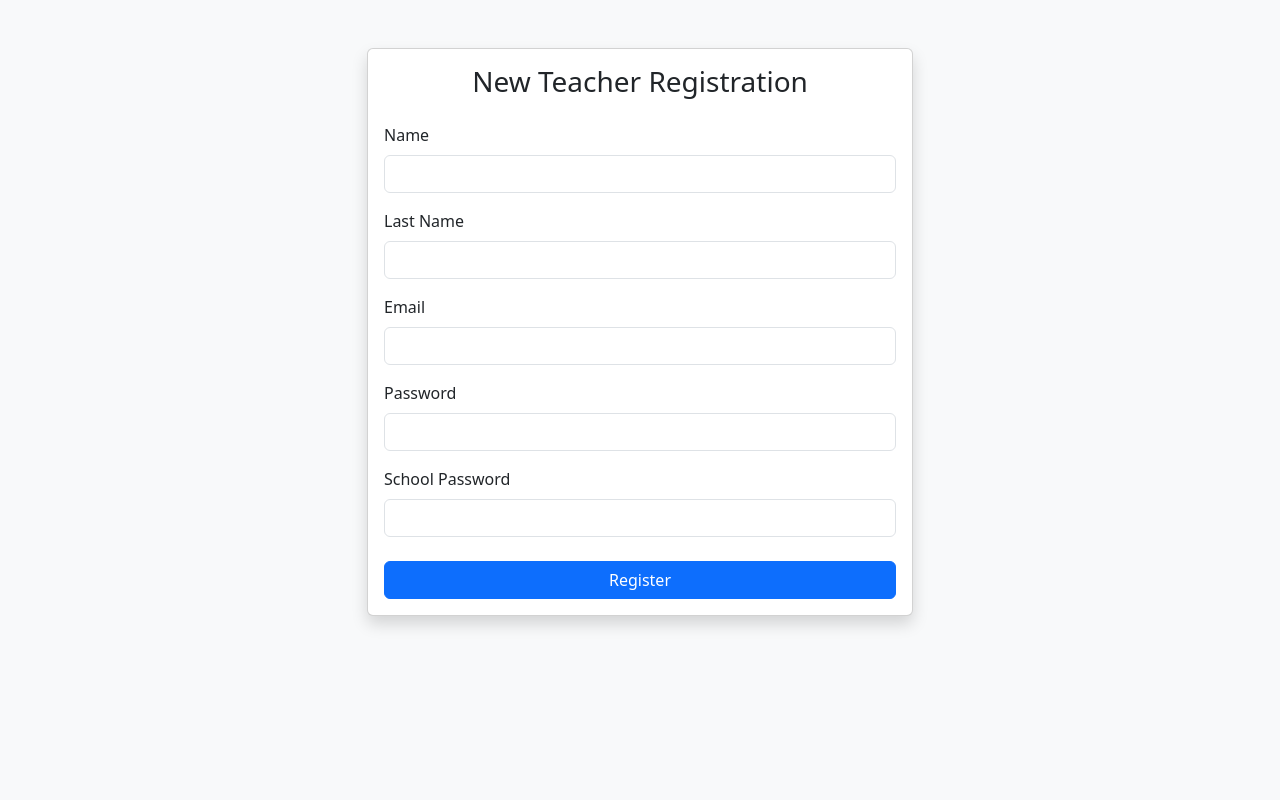
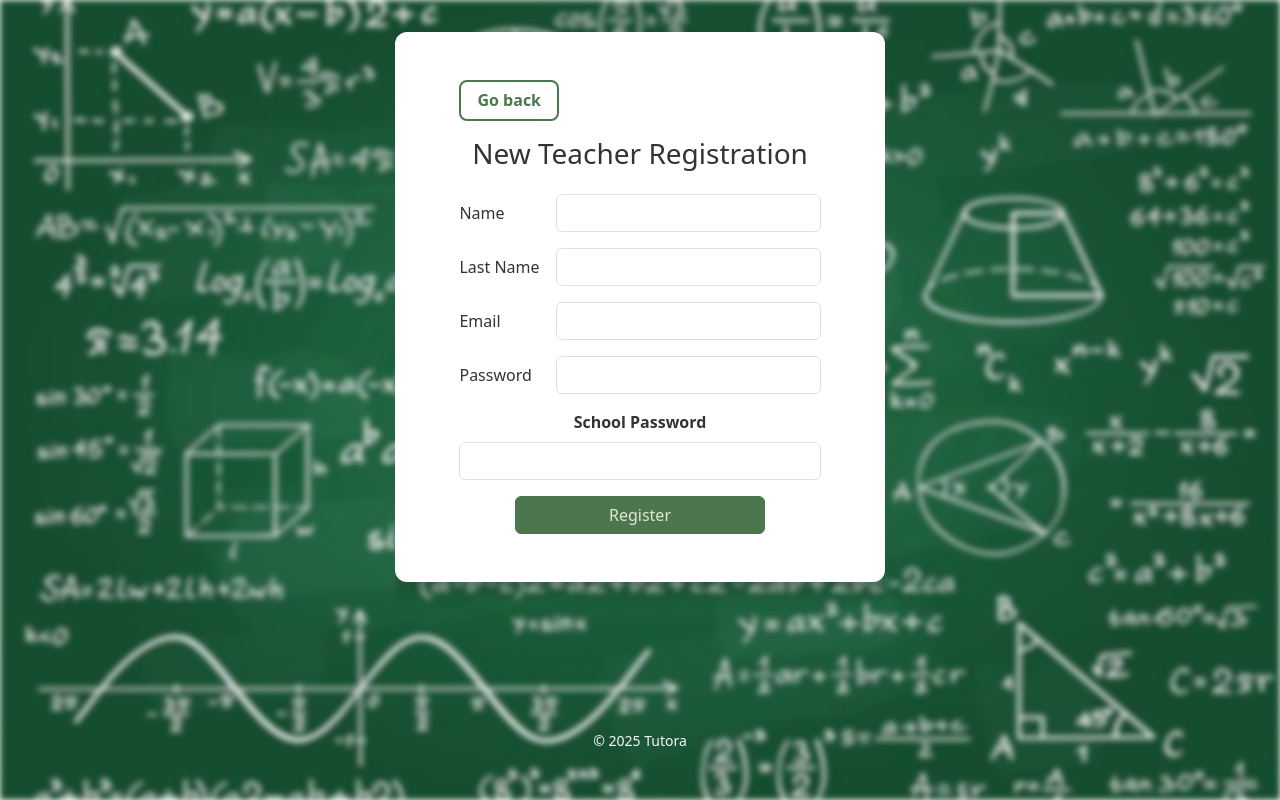
Before and after one commit to andreaoz/tutora, a Django app: page /signup/ in a window 1280 px wide. Run offline with Django 4.2, Linux system fonts and the light colour scheme.

Commit message:
style: login, signup, student_options and cancel reservation v1

```diff
--- a/backend/static/css/tutora.css
+++ b/backend/static/css/tutora.css
@@ -7,6 +7,7 @@ body, html {
 
 main {
   flex: 1; /* Esto hace que main tome todo el espacio disponible */
+  overflow-y: auto;
 }
 
 .bg-chalkboard {
@@ -53,3 +54,46 @@ main {
   border-color: #3d633b;
   color: #fff;
 }
+
+.btn-login {
+  background-color: #5b8b46;
+  border-color: #5b8b46 ;
+  color: #f2f9e1 ;
+  width: 100% ;
+}
+
+.btn-login:hover {
+  background-color: #4c774e ;
+  border-color: #4c774e ;
+  color: #fff ;
+}
+
+.btn-signup {
+  background-color: #5c5c5c;
+  border-color: #5c5c5c ;
+  color: #e0e7d4 ;
+  width: 100% ;
+}
+
+.btn-signup:hover {
+  background-color: #3f3f3f ;
+  border-color: #3f3f3f ;
+  color: #fff ;
+}
+
+.btn-back {
+  background-color: transparent;
+  border: 2px solid #4c774e; /* verde oscuro */
+  color: #4c774e;
+  width: auto;
+  padding: 0.4rem 1rem;
+  font-weight: 600;
+  border-radius: 8px;
+  transition: background-color 0.3s ease, color 0.3s ease;
+}
+
+.btn-back:hover {
+  background-color: #4c774e;
+  color: #e0e7d4; /* color claro */
+  text-decoration: none;
+}
--- a/backend/templates/base.html
+++ b/backend/templates/base.html
@@ -6,11 +6,11 @@
   <meta name="viewport" content="width=device-width, initial-scale=1" />
   <title>{% block title %}Tutora{% endblock %}</title>
 
-  <link href="https://cdn.jsdelivr.net/npm/bootstrap@5.3.0/dist/css/bootstrap.min.css" rel="stylesheet" />
-  <link rel="stylesheet" href="{% static 'css/tutora.css' %}" />
+  <link href="https://cdn.jsdelivr.net/npm/bootstrap@5.3.0/dist/css/bootstrap.min.css" rel="stylesheet">
+
+  <link rel="stylesheet" href="{% static 'css/tutora.css' %}">
 </head>
-<body class="bg-chalkboard">
-
+<body class="bg-chalkboard" >
   <main>
     {% block content %}
     {% endblock %}
--- a/backend/templates/home.html
+++ b/backend/templates/home.html
@@ -3,7 +3,7 @@
 {% block title %}Welcome | Tutora{% endblock %}
 
 {% block content %}
-  <div class="chalkboard-white">
+  <div class="chalkboard-white" >
     <h1 class="mb-4">Welcome to Tutora</h1>
     <h2 class="mb-4">Identify yourself</h2>
     <div class="d-grid gap-3">
--- a/backend/templates/teacher_signup.html
+++ b/backend/templates/teacher_signup.html
@@ -1,18 +1,13 @@
-<!DOCTYPE html>
-<html lang="en">
-<head>
-    <meta charset="UTF-8">
-    <title>Teacher Sign Up</title>
-    <link href="https://cdn.jsdelivr.net/npm/bootstrap@5.3.3/dist/css/bootstrap.min.css" rel="stylesheet">
-</head>
-<body class="bg-light">
+{% extends 'base.html' %}
 
-    <div class="container mt-5">
-        <div class="row justify-content-center">
-            <div class="col-md-6">
+{% block title %}Welcome | Tutora{% endblock %}
 
-                <div class="card shadow">
-                    <div class="card-body">
+{% block content %}
+    <div class="chalkboard-white">
+        <div class="d-flex justify-content-start mb-3">
+            <a href="{% url 'login' %}" class="btn btn-back">Go back</a>
+        </div>
+
         <h3 class="card-title text-center mb-4">New Teacher Registration</h3>
 
         {% if messages %}
@@ -26,42 +21,42 @@
         <form method="POST">
             {% csrf_token %}
 
-                            <div class="mb-3">
-                                <label class="form-label">Name</label>
-                                <input type="text" name="name" class="form-control" required>
+            <div class="mb-3 row text-center text-sm-start">
+                <label for="name" class="col-12 col-sm-3 col-form-label">Name</label>
+                <div class="col-12 col-sm-9">
+                <input type="text" class="form-control" name="name" required>
+                </div>
+            </div>
+
+            <div class="mb-3 row text-center text-sm-start">
+                <label for="last_name" class="col-12 col-sm-3 col-form-label text-nowrap">Last Name</label>
+                <div class="col-12 col-sm-9">
+                <input type="text" class="form-control" name="last_name" required>
+                </div>
+            </div>
+
+            <div class="mb-3 row text-center text-sm-start">
+                <label for="email" class="col-12 col-sm-3 col-form-label">Email</label>
+                <div class="col-12 col-sm-9">
+                <input type="email" class="form-control" name="email" required>
+                </div>
+            </div>
+
+            <div class="mb-3 row text-center text-sm-start">
+                <label for="password" class="col-12 col-sm-3 col-form-label">Password</label>
+                <div class="col-12 col-sm-9">
+                <input type="password" class="form-control" name="password" required>
+                </div>
             </div>
 
             <div class="mb-3">
-                                <label class="form-label">Last Name</label>
-                                <input type="text" name="last_name" class="form-control" required>
-                            </div>
-
-                            <div class="mb-3">
-                                <label class="form-label">Email</label>
-                                <input type="email" name="email" class="form-control" required>
-                            </div>
-
-                            <div class="mb-3">
-                                <label class="form-label">Password</label>
-                                <input type="password" name="password" class="form-control" required>
-                            </div>
-
-                            <div class="mb-4">
-                                <label class="form-label">School Password</label>
+                <label class="form-label"><strong>School Password</strong></label>
                 <input type="password" name="school_password" class="form-control" required>
             </div>
 
-                            <div class="d-grid">
-                                <button type="submit" class="btn btn-primary">Register</button>
+            <div class="d-grid mx-auto" style="max-width: 250px;">
+                <button type="submit" class="btn btn-secondary">Register</button>
             </div>
         </form>
-
     </div>
-                </div>
-
-            </div>
-        </div>
-    </div>
-
-</body>
-</html>
+{% endblock %}
```
Also changed, not shown: backend/templates/cancel_form.html (+16 -20 lines), backend/templates/student_options.html (+12 -23 lines), backend/templates/teacher_login.html (+21 -33 lines), db.sqlite3. Lines whose indentation alone changed are shown as unchanged.
